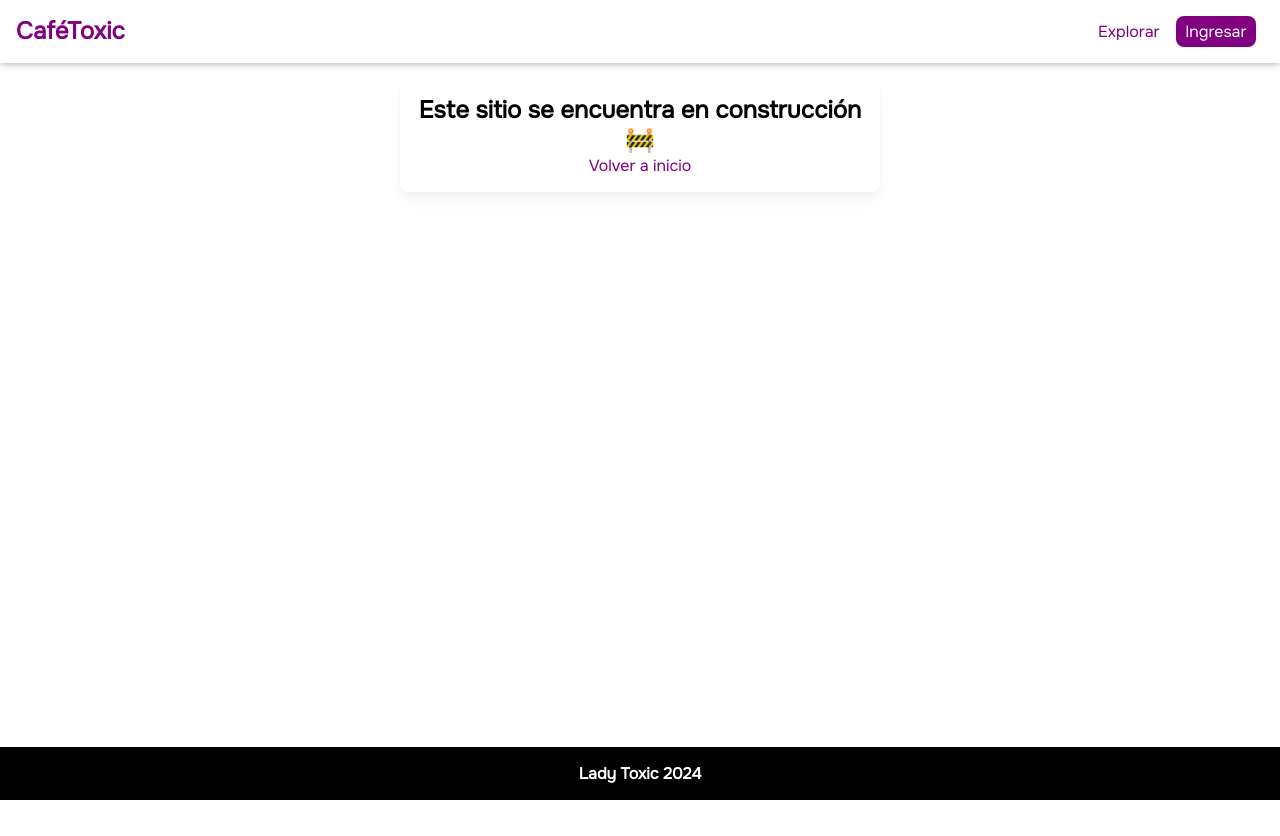
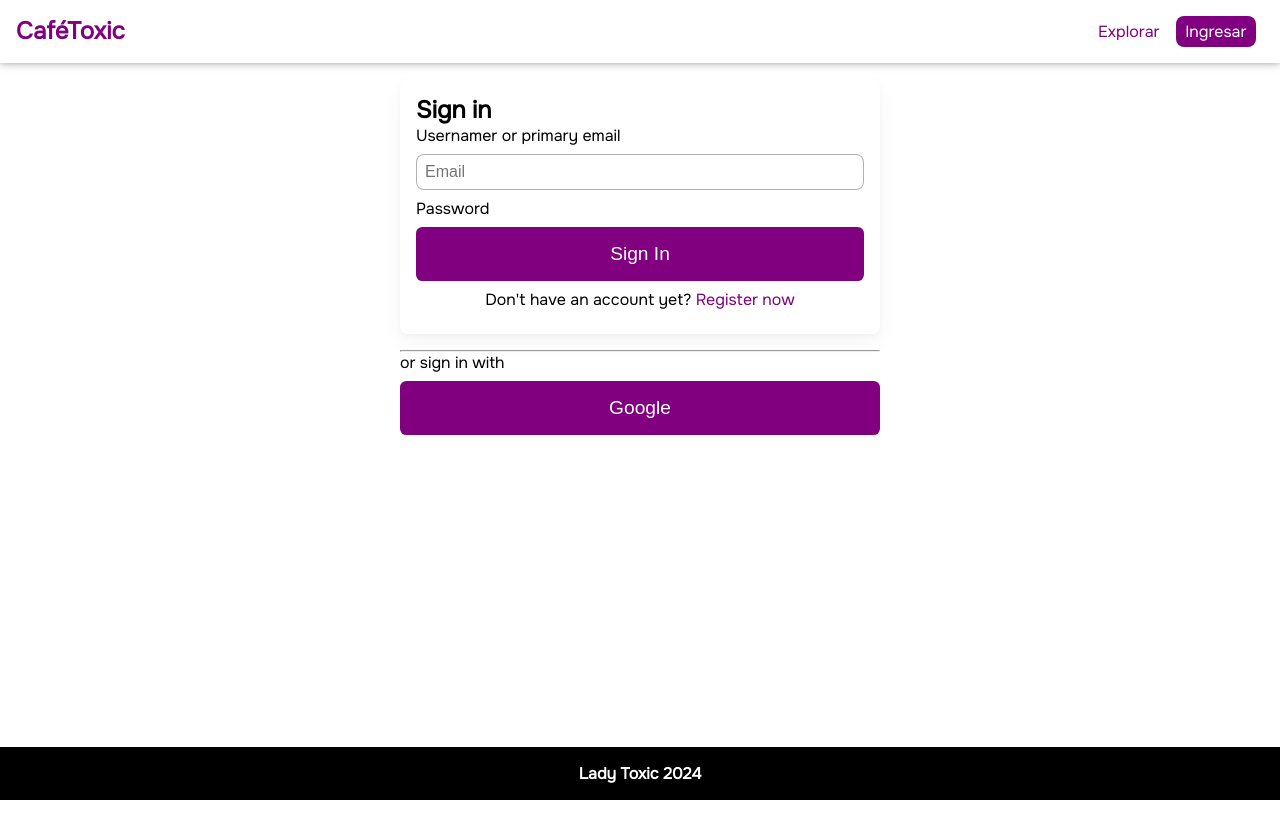
Before and after one commit to LadyAlmendra/cafecitoApp-clone, a React (Vite) app: page /login in a window 1280 px wide. Built offline with nearby package versions, Linux system fonts and the light colour scheme; no server answers.

Commit message:
Sign in, sign up components

```diff
--- a/src/components/Login/Register.jsx
+++ b/src/components/Login/Register.jsx
@@ -1,11 +1,21 @@
-import React from 'react'
+import { Link } from 'react-router-dom';
 
 const Register = () => {
   return (
-    <div>
-
+    <div className='box'>
+      <h1>Register</h1>
+      <div className='form'>
+        <input type="text" placeholder='Email' />
+        <p>We recommend a work email address</p>
+        <input type="text" placeholder='Password' disabled />
+        <p>Minimum length is 8 characters</p>
+        <button className="btn">Register</button>
+      </div>
+      <div className='container-link'>
+        Already have an account? <Link className="link" to="/login">Sign In</Link>
+      </div>
     </div>
   )
 }
 
-export default Register
+export default Register;
--- a/src/components/Login/SignIn.jsx
+++ b/src/components/Login/SignIn.jsx
@@ -1,13 +1,20 @@
 import { Link } from "react-router-dom"
 
 const SignIn = () => {
+
   return (
-    <div className="box log">
-      <h1 className='important'>Este sitio se encuentra en construcción
-        <br />
-        🚧
-      </h1>
-      <Link className="link" to="/">Volver a inicio</Link>
+    <div className='box'>
+      <h1>Sign in</h1>
+      <div className='form'>
+        <label>Usernamer or primary email</label>
+        <input type="text" placeholder='Email' />
+        <label>Password</label>
+        {/* <input type="password" placeholder='Password' /> */}
+        <button className="btn">Sign In</button>
+      </div>
+      <div className='container-link'>
+        Don't have an account yet? <Link className="link" to="/sign-up">Register now</Link>
+      </div>
     </div>
   )
 }
--- /dev/null
+++ b/src/components/Login/SignInWithGoogle.jsx
@@ -0,0 +1,30 @@
+import { GoogleFill } from 'akar-icons';
+import { auth } from '../../firebase/config.js';
+import { GoogleAuthProvider, signInWithPopup } from 'firebase/auth';
+
+const SignInWithGoogle = () => {
+    async function handleGoogle() {
+        const googleProvider = new GoogleAuthProvider();
+        await signWithGoogle(googleProvider);
+    }
+
+    const signWithGoogle = async (googleProvider) => {
+        try {
+            const res = await signInWithPopup(auth, googleProvider);
+            console.log(res)
+        } catch (error) {
+            console.log(error)
+        }
+    }
+    return (
+        <>
+            <hr />
+            or sign in with
+            <button className='btn' onClick={handleGoogle}>
+                Google
+            </button>
+        </>
+    )
+}
+
+export default SignInWithGoogle;
--- a/src/components/Navbar/Navbar.css
+++ b/src/components/Navbar/Navbar.css
@@ -37,6 +37,9 @@ nav {
     }
 
     & ul {
+        display: flex;
+        justify-content: center;
+        align-items: center;
         list-style: none;
 
         & li {
@@ -44,5 +47,18 @@ nav {
             display: inline-block;
             margin: 0.5rem;
         }
+
+        & .user-img-navbar {
+            width: 35px;
+            height: 35px;
+            object-fit: cover;
+            border-radius: 50%;
+        }
+
+        & .btn-navbar {
+            background: none;
+            border: none;
+            cursor: pointer;
+        }
     }
 }
--- a/src/components/Navbar/Navbar.jsx
+++ b/src/components/Navbar/Navbar.jsx
@@ -1,7 +1,11 @@
 import './Navbar.css';
 import { Link } from 'react-router-dom';
+import { Bell } from "akar-icons";
 
-const Navbar = () => {
+const Navbar = ({ user }) => {
+
+
+
     return (
         <nav>
             <Link className='link' to="/">
@@ -13,11 +17,19 @@ const Navbar = () => {
                         Explorar
                     </Link>
                 </li>
-                <li>
-                    <Link className='link btn-link' to="/login">
-                        Ingresar
-                    </Link>
-                </li>
+                {user ? (
+                    <li className='user-navbar'>
+                        <button className='btn-navbar'>
+                            <Bell strokeWidth={2} size={24} />
+                        </button>
+                        <img className='user-img-navbar' src={user.photoURL} alt="Foto del usuario" />
+                    </li>
+                ) : (
+                    <li>
+                        <Link className='link btn-link' to="/login">
+                            Ingresar
+                        </Link>
+                    </li>)}
             </ul>
         </nav>
     )
--- a/src/components/Product/Product.css
+++ b/src/components/Product/Product.css
@@ -24,7 +24,7 @@
             }
         }
 
-        & .btn {
+        & .btn-c {
             background: none;
             border: none;
             color: white;
@@ -40,7 +40,7 @@
 .form {
     width: 100%;
 
-    & input[type="text"],
+    & input[type="text"], input[type="password"],
     textarea {
         display: block;
         width: 100%;
--- a/src/components/Product/Product.jsx
+++ b/src/components/Product/Product.jsx
@@ -95,12 +95,12 @@ const Product = () => {
         <div className="input-container-tips">
           ☕ x
           <div className="quantity">
-            <button className="btn" onClick={handleDecrement}>-</button>
+            <button className="btn-c" onClick={handleDecrement}>-</button>
             <input type="text"
               value={value}
               onChange={handleChange} placeholder='1' readOnly
             />
-            <button className="btn" onClick={handleIncrement}>+</button>
+            <button className="btn-c" onClick={handleIncrement}>+</button>
           </div>
         </div>
         <div className='form'>
--- a/src/index.css
+++ b/src/index.css
@@ -53,6 +53,24 @@ section {
     }
 }
 
+.btn {
+    width: 100%;
+    text-align: center;
+    font-size: 1.2rem;
+    font-weight: 500;
+    border: none;
+    background-color: purple;
+    color: white;
+    padding: 1rem 0.5rem;
+    border-radius: 0.4rem;
+    margin-top: 0.5rem;
+    cursor: pointer;
+}
+.container-link {
+    padding: 0.5rem;
+    text-align: center;
+}
+
 .errorPage,
 .log {
     text-align: center;
--- a/src/layouts/MainLayout.jsx
+++ b/src/layouts/MainLayout.jsx
@@ -5,10 +5,32 @@ import Profile from '../components/Profile/Profile';
 import NavLink from '../components/NavLink/NavLink';
 import Navbar from '../components/Navbar/Navbar';
 
+import { useEffect, useState } from 'react';
+import { auth } from "../firebase/config.js";
+import { onAuthStateChanged } from "firebase/auth";
+
+
+
 const MainLayout = () => {
+
+    const [user, setUser] = useState(null)
+
+    useEffect(() => {
+        onAuthStateChanged(auth, handleUserStateChanged);
+    }, []);
+
+    const handleUserStateChanged = (user) => {
+        if (user) {
+            console.log(user.photoURL);
+            setUser(user)
+        } else {
+            console.log('No hay user');
+        }
+    }
+
     return (
         <>
-            <Navbar />
+            <Navbar user={user} />
             <Profile />
             <NavLink />
             <Toast />
--- a/src/pages/LoginPage.jsx
+++ b/src/pages/LoginPage.jsx
@@ -3,16 +3,17 @@ import { useEffect } from "react";
 import Footer from "../components/Footer/Footer";
 import SignIn from "../components/Login/SignIn";
 import Navbar from "../components/Navbar/Navbar";
+import SignInWithGoogle from "../components/Login/SignInWithGoogle"
 
 const setPageTitle = (title) => {
     document.title = title;
-  };
+};
 
 const LoginPage = () => {
 
     useEffect(() => {
         setPageTitle('Café Toxic - Login');
-      }, []);
+    }, []);
 
     return (
         <>
@@ -20,6 +21,7 @@ const LoginPage = () => {
             <main>
                 <section>
                     <SignIn />
+                    <SignInWithGoogle />
                 </section>
             </main>
             <Footer />
--- /dev/null
+++ b/src/pages/SignUpPage.jsx
@@ -0,0 +1,31 @@
+import {useEffect }from 'react'
+import Register from '../components/Login/Register';
+import Navbar from '../components/Navbar/Navbar';
+import Footer from '../components/Footer/Footer';
+import SignInWithGoogle from '../components/Login/SignInWithGoogle';
+
+const setPageTitle = (title) => {
+    document.title = title;
+};
+
+const SignUpPage = () => {
+
+    useEffect(() => {
+        setPageTitle('Café Toxic - Register');
+    }, []);
+
+    return (
+        <>
+            <Navbar />
+            <main>
+                <section>
+                    <Register />
+                    <SignInWithGoogle />
+                </section>
+            </main>
+            <Footer />
+        </>
+    )
+}
+
+export default SignUpPage
--- a/src/router/Router.jsx
+++ b/src/router/Router.jsx
@@ -8,6 +8,7 @@ import PostsPage from "../pages/User/PostsPage";
 import PlansPage from "../pages/User/PlansPage";
 import ErrorPage from "../pages/ErrorPage";
 import LoginPage from "../pages/LoginPage";
+import SignUpPage from "../pages/SignUpPage";
 
 const Router = createBrowserRouter([
     {
@@ -37,6 +38,10 @@ const Router = createBrowserRouter([
         element: <LoginPage />
     },
     {
+        path: '/sign-up',
+        element: <SignUpPage />
+    },
+    {
         path: '/*',
         element: <ErrorPage />
     },
```
